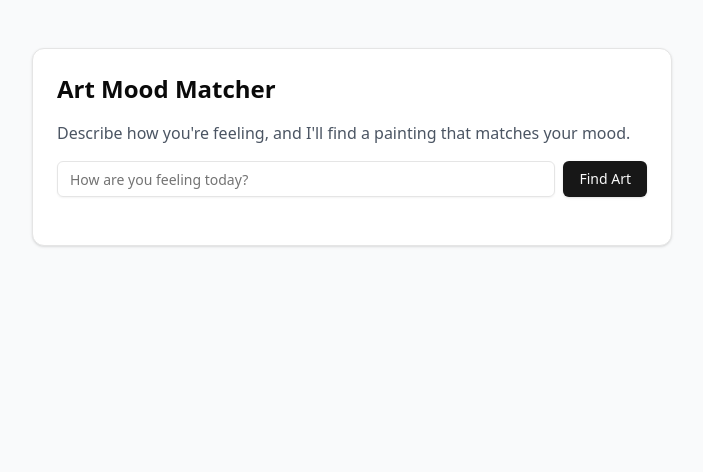
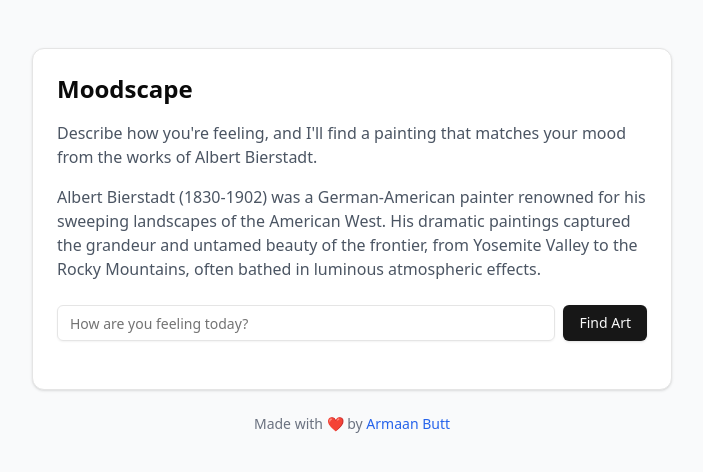
Before and after one commit to ArmaanButt/moodscape-hono, a React (Vite) app in the folder client/: page / in a window 1280 px wide. Shown: the top 472 px of the page, without its empty margins (288-991 px from the left). Built offline with nearby package versions, Linux system fonts and the light colour scheme.

Commit message:
Changed UI by added description and footer. Changed backend query method with error handling.

```diff
--- a/client/src/components/chat-interface.tsx
+++ b/client/src/components/chat-interface.tsx
@@ -42,10 +42,18 @@ export function ChatInterface() {
   return (
     <div className="max-w-2xl mx-auto p-4">
       <Card className="p-6">
-        <h1 className="text-2xl font-bold mb-4">Art Mood Matcher</h1>
+        <h1 className="text-2xl font-bold mb-4">Moodscape</h1>
         <p className="text-gray-600 mb-4">
           Describe how you're feeling, and I'll find a painting that matches
-          your mood.
+          your mood from the works of Albert Bierstadt.
+        </p>
+
+        <p className="text-gray-600 mb-6">
+          Albert Bierstadt (1830-1902) was a German-American painter renowned
+          for his sweeping landscapes of the American West. His dramatic
+          paintings captured the grandeur and untamed beauty of the frontier,
+          from Yosemite Valley to the Rocky Mountains, often bathed in luminous
+          atmospheric effects.
         </p>
 
         <form onSubmit={handleSubmit} className="flex gap-2 mb-6">
@@ -68,6 +76,18 @@ export function ChatInterface() {
           </div>
         )}
       </Card>
+
+      <footer className="text-center mt-6 text-sm text-gray-500">
+        Made with ❤️ by{" "}
+        <a
+          href="https://armaanbutt.com"
+          target="_blank"
+          rel="noopener noreferrer"
+          className="text-blue-600 hover:underline"
+        >
+          Armaan Butt
+        </a>
+      </footer>
     </div>
   );
 }
--- a/client/src/components/painting-result.tsx
+++ b/client/src/components/painting-result.tsx
@@ -12,21 +12,20 @@ interface PaintingResultProps {
   painting: Painting;
 }
 
+const R2_BUCKET_URL = "https://pub-596b9ffdcb0146e9ab93e537b7ddffb1.r2.dev";
+
 export function PaintingResult({ painting }: PaintingResultProps) {
+  const imageUrl = `${R2_BUCKET_URL}/${painting.id}.jpg?width=800&quality=80`;
+
   return (
     <Card className="p-4">
-      <div className="flex gap-4">
+      <div className="flex">
         <img
-          src={painting.image_url}
+          src={imageUrl}
           alt={painting.title}
           className="w-48 h-48 object-cover rounded-md"
+          loading="lazy"
         />
-        <div>
-          <h2 className="text-xl font-semibold">{painting.title}</h2>
-          <p className="text-gray-600">
-            {painting.artist} ({painting.year})
-          </p>
-        </div>
       </div>
     </Card>
   );
```
Also changed, not shown: 2 other files (tests, documents, lock files or other folders).
